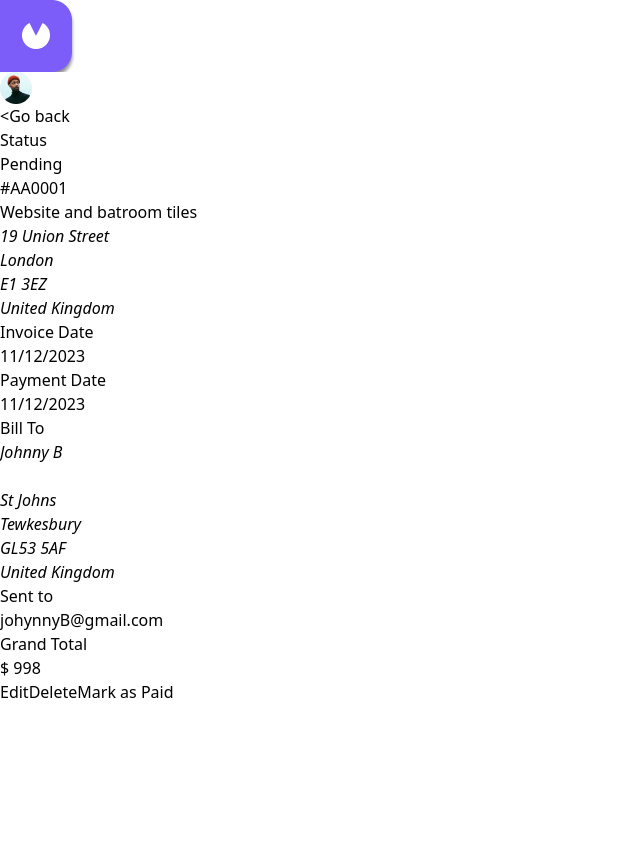
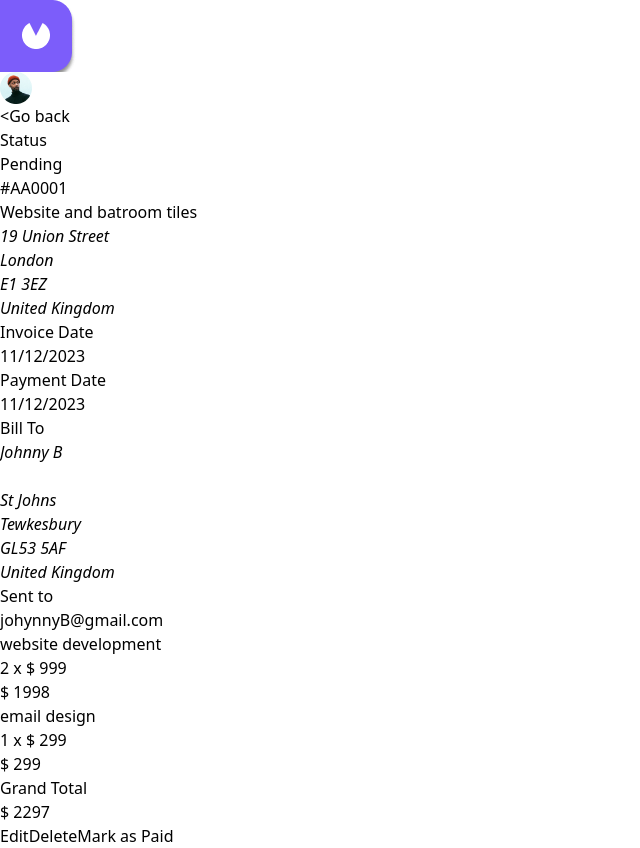
Before and after one commit to waldekglaz/fem-invoice-app, a React (Vite) app: page /invoices/AA0001 in a window 1280 px wide. Shown: the whole page, without its empty margins (0-640 px from the left). Before the commit the page ends 800 px from the top, so only its background shows below. Built offline with nearby package versions, Linux system fonts and the light colour scheme.

Commit message:
items added to initialState

```diff
--- a/src/pages/InvoiceDetails.tsx
+++ b/src/pages/InvoiceDetails.tsx
@@ -1,25 +1,25 @@
-import { useSelector, useDispatch } from 'react-redux'
-import { useParams, Link, useNavigate } from 'react-router-dom'
-import { deleteInvoice, markAsPaid } from '../redux/slices/invoicesSlice'
-import { IInvoice } from '../redux/slices/invoicesSlice'
-import Button from '../components/Button'
+import { useSelector, useDispatch } from "react-redux";
+import { useParams, Link, useNavigate } from "react-router-dom";
+import { deleteInvoice, markAsPaid } from "../redux/slices/invoicesSlice";
+import { IInvoice } from "../redux/slices/invoicesSlice";
+import Button from "../components/Button";
 
 function InvoiceDetails() {
-  const invoices = useSelector((state) => state.invoices)
-  const { id } = useParams()
-  const dispatch = useDispatch()
-  const navigate = useNavigate()
+  const invoices = useSelector((state) => state.invoices);
+  const { id } = useParams();
+  const dispatch = useDispatch();
+  const navigate = useNavigate();
 
   const handleInvoiceDelete = (id: string) => {
-    dispatch(deleteInvoice(id))
-    navigate('/invoices')
-  }
+    dispatch(deleteInvoice(id));
+    navigate("/invoices");
+  };
   const handleMarkAsPaid = (id: string) => {
-    dispatch(markAsPaid(id))
-    navigate('/invoices')
-  }
+    dispatch(markAsPaid(id));
+    navigate("/invoices");
+  };
 
-  const invoiceData = invoices.find((invoice: IInvoice) => invoice.id === id)
+  const invoiceData = invoices.find((invoice: IInvoice) => invoice.id === id);
   const {
     status,
     description,
@@ -30,10 +30,15 @@ function InvoiceDetails() {
     postcode,
     country,
     email,
-    total,
     currency,
-  } = invoiceData
-  console.log(invoiceData)
+    items,
+  } = invoiceData;
+
+  const grandTotal = items.reduce((sum, item) => {
+    return sum + item.qty * item.price;
+  }, 0);
+  console.log(grandTotal, "grandTodatl");
+  console.log(invoiceData);
   return (
     <div className="px-6 pt-8 ">
       <Link to="/invoices" className="flex gap-6 items-center font-bold">
@@ -43,10 +48,11 @@ function InvoiceDetails() {
         <div className="text-sm text-violet-400">Status</div>
         <div
           className={`font-bold px-7 py-3 rounded-md ${
-            status === 'Paid'
-              ? 'text-green-500 bg-green-100'
-              : 'text-orange-500 bg-orange-100'
-          }`}>
+            status === "Paid"
+              ? "text-green-500 bg-green-100"
+              : "text-orange-500 bg-orange-100"
+          }`}
+        >
           {status}
         </div>
       </div>
@@ -95,10 +101,23 @@ function InvoiceDetails() {
           <p className="text-violet-400 mb-4">Sent to</p>
           <p className="font-bold text-lg text-black">{email}</p>
         </div>
+        <div>
+          {items.map((item) => (
+            <div key={item.name}>
+              <p>{item.name}</p>
+              <p>
+                {item.qty} x {currency} {item.price}
+              </p>
+              <p>
+                {currency} {item.qty * item.price}
+              </p>
+            </div>
+          ))}
+        </div>
         <div className="flex items-center justify-between bg-slate-800 p-6 text-slate-50 rounded-b-lg">
           <p>Grand Total</p>
           <p className="text-4xl font-bold">
-            {currency} {total}
+            {currency} {grandTotal}
           </p>
         </div>
       </div>
@@ -110,7 +129,7 @@ function InvoiceDetails() {
           text="Delete"
         />
 
-        {status !== 'Paid' && (
+        {status !== "Paid" && (
           <Button
             role="asPaid"
             text="Mark as Paid"
@@ -119,7 +138,7 @@ function InvoiceDetails() {
         )}
       </div>
     </div>
-  )
+  );
 }
 
-export default InvoiceDetails
+export default InvoiceDetails;
--- a/src/redux/slices/invoicesSlice.ts
+++ b/src/redux/slices/invoicesSlice.ts
@@ -1,72 +1,79 @@
-import { createSlice, PayloadAction } from '@reduxjs/toolkit'
+import { createSlice, PayloadAction } from "@reduxjs/toolkit";
 
-// type TListItems = { qty: number; price: number; total: number }
+type TListItems = {
+  name: string;
+  qty: number;
+  price: number;
+};
 
 export interface IInvoice {
-  id: string
-  name: string
-  date: string
-  total: number
-  status: 'Paid' | 'Pending'
-  description: string
-  email: string
-  city: string
-  street: string
-  postcode: string
-  country: string
-  paymentTerms: number
-  currency: string
+  id: string;
+  name: string;
+  date: string;
+  status: "Paid" | "Pending";
+  description: string;
+  email: string;
+  city: string;
+  street: string;
+  postcode: string;
+  country: string;
+  paymentTerms: number;
+  currency: string;
+  items: TListItems[];
 }
 
 const initialState: IInvoice[] = [
   {
-    id: 'AA0001',
-    name: 'Johnny B',
-    date: '11/12/2023',
-    total: 998,
-    status: 'Pending',
-    description: 'Website and batroom tiles',
-    email: 'johynnyB@gmail.com',
-    city: 'Tewkesbury',
-    street: 'St Johns',
-    postcode: 'GL53 5AF',
-    country: 'United Kingdom',
+    id: "AA0001",
+    name: "Johnny B",
+    date: "11/12/2023",
+    status: "Pending",
+    description: "Website and batroom tiles",
+    email: "johynnyB@gmail.com",
+    city: "Tewkesbury",
+    street: "St Johns",
+    postcode: "GL53 5AF",
+    country: "United Kingdom",
     paymentTerms: 14,
-    currency: '$',
+    currency: "$",
+    items: [
+      { name: "website development", qty: 2, price: 999 },
+      { name: "email design", qty: 1, price: 299 },
+    ],
   },
-]
+];
 
 const invoicesSlice = createSlice({
-  name: 'invoices',
+  name: "invoices",
   initialState,
   reducers: {
     addInvoice: (state, action: PayloadAction<IInvoice>) => {
-      state.push(action.payload)
+      state.push(action.payload);
     },
     editInvoice: (
       state,
-      action: PayloadAction<{ id: string; updatedInvoice: IInvoice }>,
+      action: PayloadAction<{ id: string; updatedInvoice: IInvoice }>
     ) => {
-      const { id, updatedInvoice } = action.payload
-      const index = state.findIndex((invoice) => invoice.id === id)
+      const { id, updatedInvoice } = action.payload;
+      const index = state.findIndex((invoice) => invoice.id === id);
       if (index !== -1) {
-        state[index] = updatedInvoice
+        state[index] = updatedInvoice;
       }
     },
     deleteInvoice: (state, action: PayloadAction<string>) => {
-      return state.filter((invoice) => invoice.id !== action.payload)
+      return state.filter((invoice) => invoice.id !== action.payload);
     },
     markAsPaid: (state, action: PayloadAction<string>) => {
-      const id = action.payload
-      const index = state.findIndex((invoice) => invoice.id === id)
+      const id = action.payload;
+      const index = state.findIndex((invoice) => invoice.id === id);
       if (index !== -1) {
-        state[index] = { ...state[index], status: 'Paid' }
+        state[index] = { ...state[index], status: "Paid" };
       }
     },
   },
-})
+});
 
 export const { addInvoice, editInvoice, deleteInvoice, markAsPaid } =
-  invoicesSlice.actions
+  invoicesSlice.actions;
 
-export default invoicesSlice.reducer
+export default invoicesSlice.reducer;
```
